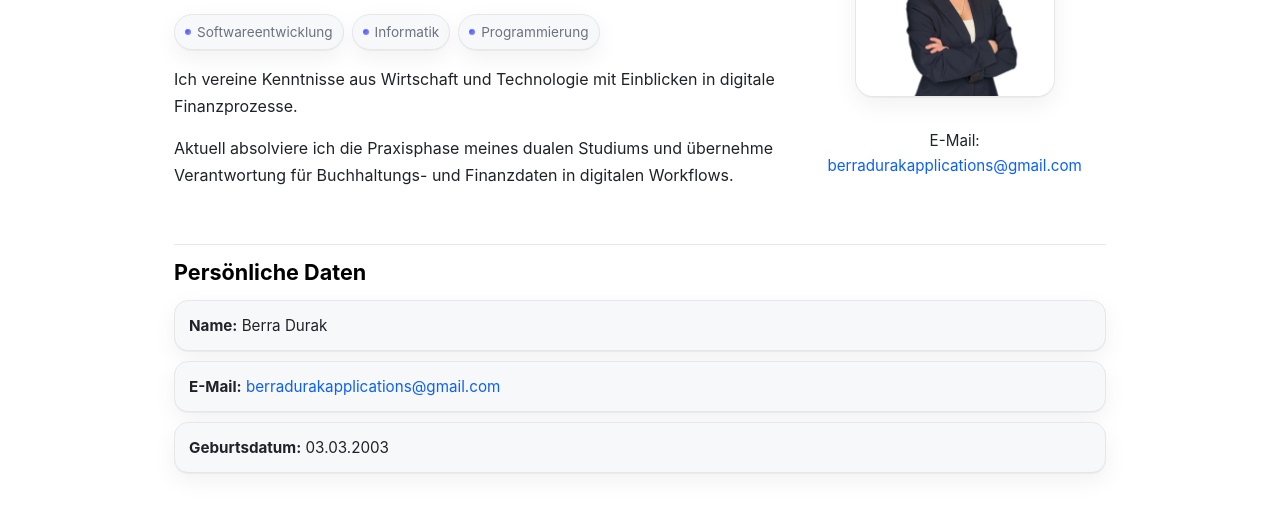
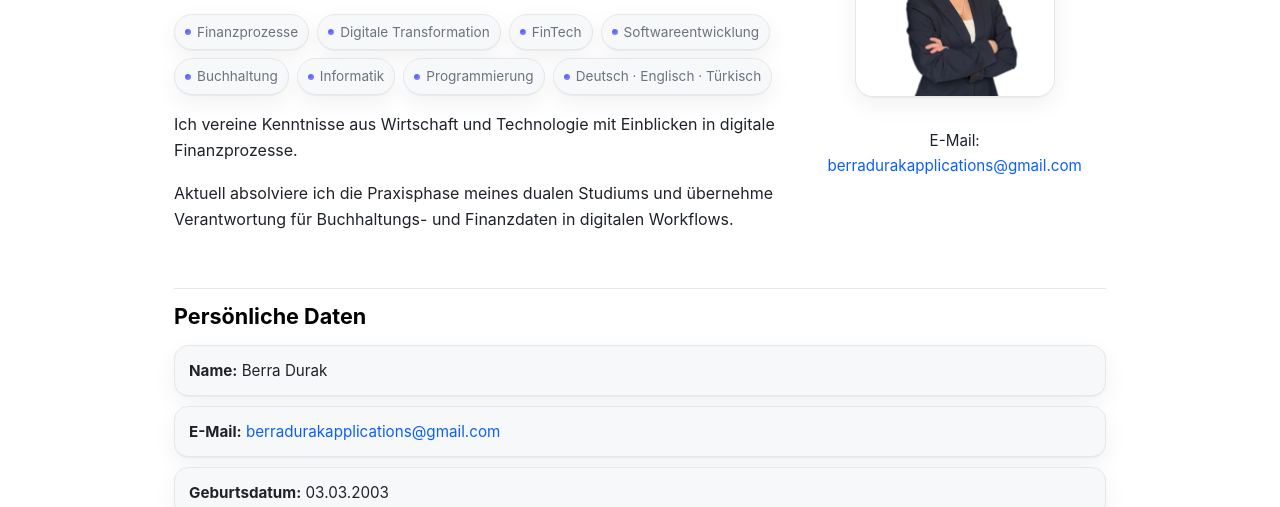
Before and after one commit to berradurak/personel-website, a plain HTML site: page index.html in a window 1280 px wide. Shown: the part 297-804 px from the top of the page. Drawn offline with Linux system fonts and the light colour scheme.

Commit message:
Update index.html

```diff
--- a/index.html
+++ b/index.html
@@ -35,10 +35,14 @@
         <h1 id="hero-title">Berra Durak</h1>
         <p class="tagline">Duales Studium B.A. Betriebswirtschaftslehre · Digitale Transformation & FinTech</p>
         <ul class="pills" aria-label="keywords">
+          <li class="pill">Finanzprozesse</li>
+          <li class="pill">Digitale Transformation</li>
+          <li class="pill">FinTech</li>
           <li class="pill">Softwareentwicklung</li>
+          <li class="pill">Buchhaltung</li>
           <li class="pill">Informatik</li>
           <li class="pill">Programmierung</li>
-
+          <li class="pill">Deutsch · Englisch · Türkisch</li>
         </ul>
         <p>Ich vereine Kenntnisse aus Wirtschaft und Technologie mit Einblicken in digitale Finanzprozesse.</p>
         <p>Aktuell absolviere ich die Praxisphase meines dualen Studiums und übernehme Verantwortung für Buchhaltungs- und Finanzdaten in digitalen Workflows.</p>
```
